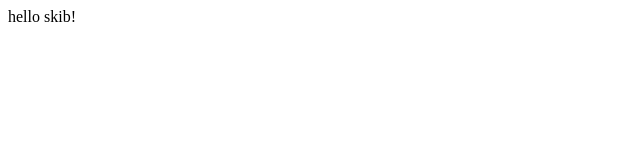
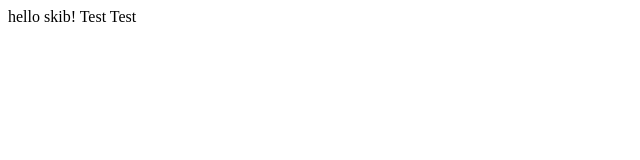
Before and after one commit to NTI24Elev-4/sida1, a plain HTML site: page index.html in a window 1280 px wide. Shown: the full height of the page, 0-640 px from the left. Drawn offline with Linux system fonts and the light colour scheme.

Commit message:
Update index.html

```diff
--- a/index.html
+++ b/index.html
@@ -8,7 +8,10 @@
 
 	<body>
 
-		<p>hello skib!</p>
+		<p>hello skib!
+			Test Test
+		</p>
+
 
 	</body>
 </html>
```
